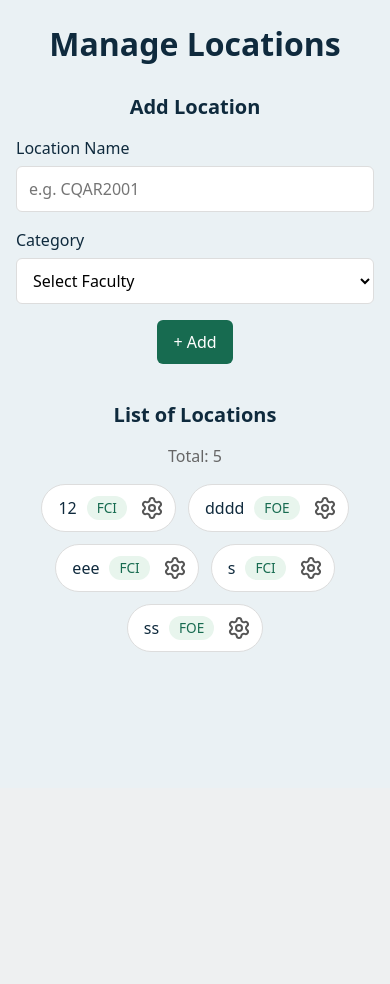
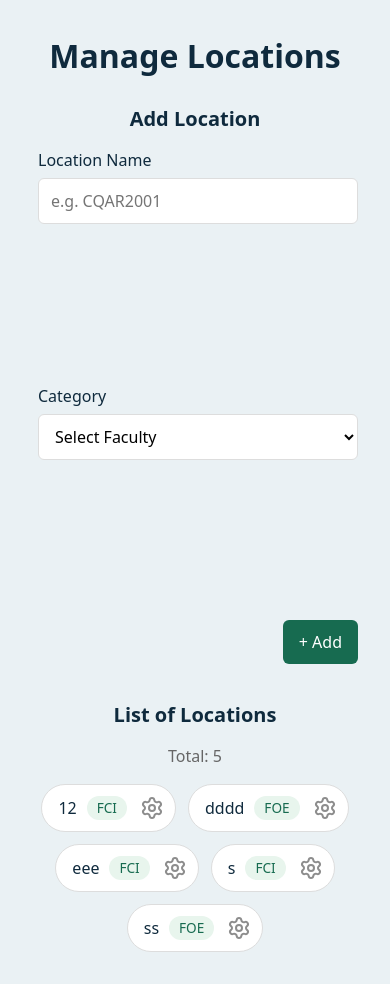
Before and after one commit to yaohom0602/MiniIT, a Flask app: page /manage_locations in a window 390 px wide. Shown: the part 56-1040 px from the top of the page. Before the commit the page ends 708 px from the top, so only its background shows below. Run offline with Flask 3, Linux system fonts and the light colour scheme; data comes from the database, SQL or seed files in the repository; both versions use the stored data as it was after the commit.

Commit message:
rearrange css

```diff
--- a/static/style.css
+++ b/static/style.css
@@ -114,6 +114,16 @@ button, input { font: inherit; color: inherit; }
     padding: 15px;
   }
 
+      .manage-container { padding: 20px 16px; text-align: center; }
+
+    .manage-form form { flex-direction: column; align-items: center; }
+    .field { width: 100%; max-width: 360px; flex: none; text-align: left; }
+
+    .chip-list { justify-content: center; }
+    .location-chip[open] { max-width: 100%; }
+
+    .chip-panel { justify-content: center; }
+    .edit-form { flex-direction: column; width: 100%; }
 }
 
 
@@ -229,8 +239,8 @@ button, input { font: inherit; color: inherit; }
     place-items: center;
     width: 30px;
     height: 30px;
-    color: #555;
-    border-radius: 50%;
+    color: #8d8d8d;
+
 }
 .chip-wrench:hover,
 .location-chip[open] .chip-wrench { background: #eee; color: #000; }
@@ -253,18 +263,3 @@ button, input { font: inherit; color: inherit; }
 }
 .edit-form input,
 .edit-form select { min-width: 0; flex: 1; }
-
-/* ----- Phone / small screens: center everything ----- */
-
-@media (max-width: 640px) {
-    .manage-container { padding: 20px 16px; text-align: center; }
-
-    .manage-form form { flex-direction: column; align-items: center; }
-    .field { width: 100%; max-width: 360px; flex: none; text-align: left; }
-
-    .chip-list { justify-content: center; }
-    .location-chip[open] { max-width: 100%; }
-
-    .chip-panel { justify-content: center; }
-    .edit-form { flex-direction: column; width: 100%; }
-}
```
Also changed, not shown: locations.db.
